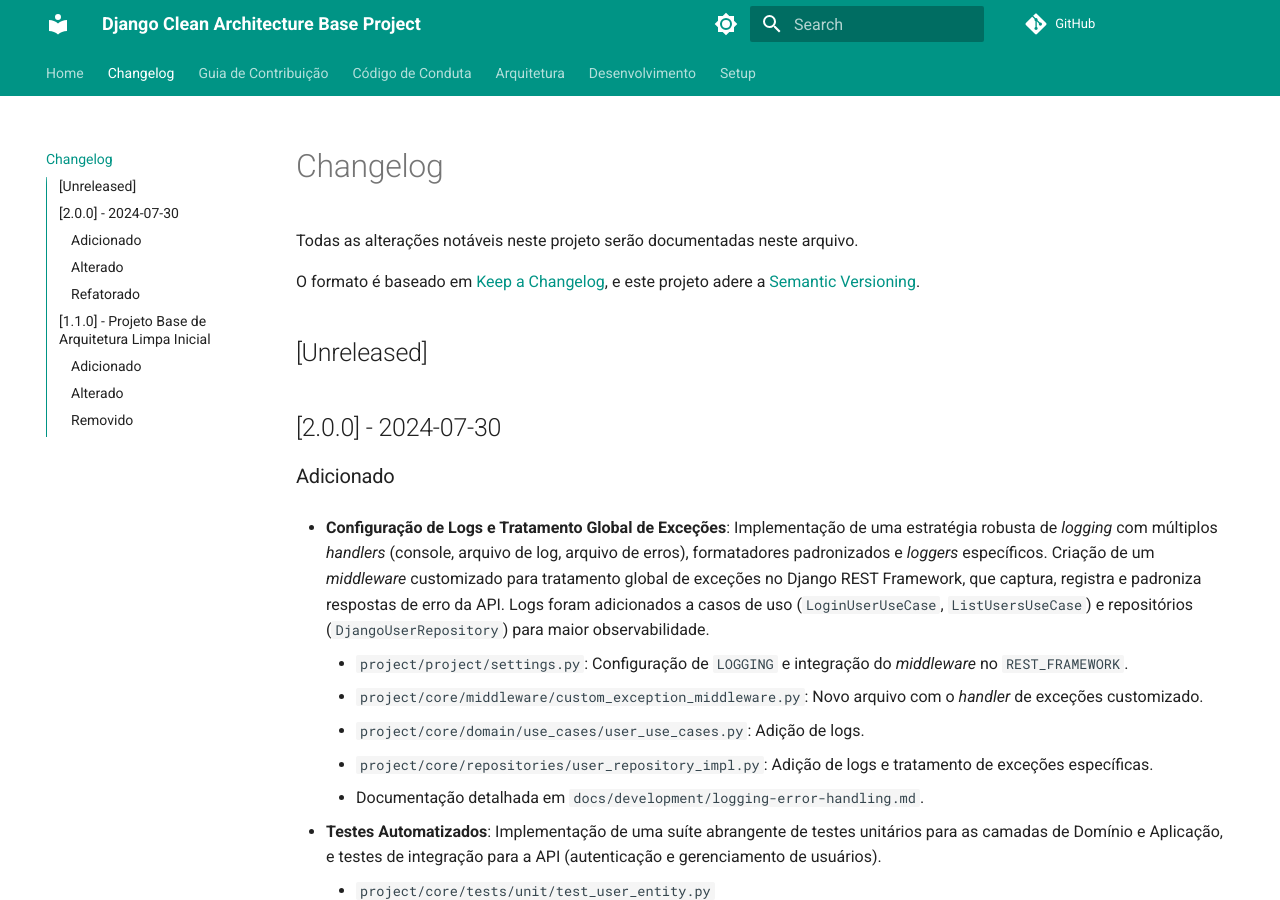
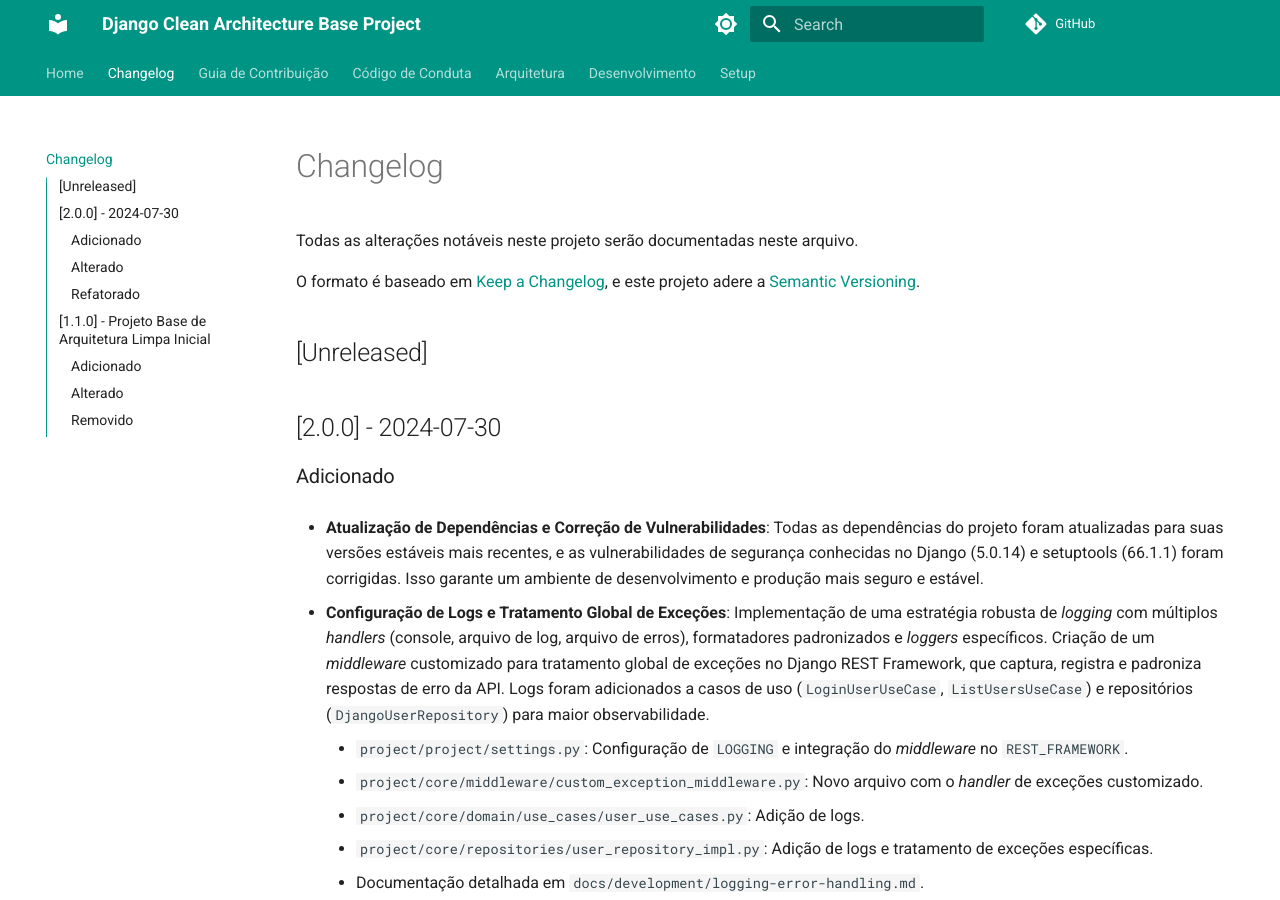
Before and after one commit to luderibeiro/django_base, an MkDocs documentation site: the page built from docs/CHANGELOG.md, in a window 1280 px wide and 900 px high. Built offline with MkDocs 1.6.1 and Material for MkDocs 9.7.7, drawn with Linux system fonts in a browser that asks for light colours; comment, search, counter and statistics services are not loaded.

Commit message:
docs: Adicionar atualização de dependências e correção de vulnerabilidades no CHANGELOG.md

```diff
--- a/docs/CHANGELOG.md
+++ b/docs/CHANGELOG.md
@@ -11,9 +11,12 @@
 
 ### Adicionado
 
--   **Configuração de Logs e Tratamento Global de Exceções**: Implementação de uma estratégia robusta de *logging* com múltiplos *handlers* (console, arquivo de log, arquivo de erros), formatadores padronizados e *loggers* específicos. Criação de um *middleware* customizado para tratamento global de exceções no Django REST Framework, que captura, registra e padroniza respostas de erro da API. Logs foram adicionados a casos de uso (`LoginUserUseCase`, `ListUsersUseCase`) e repositórios (`DjangoUserRepository`) para maior observabilidade.
-    -   `project/project/settings.py`: Configuração de `LOGGING` e integração do *middleware* no `REST_FRAMEWORK`.
-    -   `project/core/middleware/custom_exception_middleware.py`: Novo arquivo com o *handler* de exceções customizado.
+-   **Atualização de Dependências e Correção de Vulnerabilidades**: Todas as dependências do projeto foram atualizadas para suas versões estáveis mais recentes, e as vulnerabilidades de segurança conhecidas no Django (5.0.14) e setuptools (66.1.1) foram corrigidas. Isso garante um ambiente de desenvolvimento e produção mais seguro e estável.
+
+-   **Configuração de Logs e Tratamento Global de Exceções**: Implementação de uma estratégia robusta de _logging_ com múltiplos _handlers_ (console, arquivo de log, arquivo de erros), formatadores padronizados e _loggers_ específicos. Criação de um _middleware_ customizado para tratamento global de exceções no Django REST Framework, que captura, registra e padroniza respostas de erro da API. Logs foram adicionados a casos de uso (`LoginUserUseCase`, `ListUsersUseCase`) e repositórios (`DjangoUserRepository`) para maior observabilidade.
+
+    -   `project/project/settings.py`: Configuração de `LOGGING` e integração do _middleware_ no `REST_FRAMEWORK`.
+    -   `project/core/middleware/custom_exception_middleware.py`: Novo arquivo com o _handler_ de exceções customizado.
     -   `project/core/domain/use_cases/user_use_cases.py`: Adição de logs.
     -   `project/core/repositories/user_repository_impl.py`: Adição de logs e tratamento de exceções específicas.
     -   Documentação detalhada em `docs/development/logging-error-handling.md`.
@@ -26,7 +29,7 @@
     -   `project/core/tests/integration/test_user_api.py`
     -   Configuração do Pytest (`pytest.ini`) e adição de dependências (`pytest`, `pytest-mock`, `pytest-django`).
     -   Documentação detalhada em `docs/development/automated-testing.md`.
--   **Paginação e Filtragem**: Adicionadas capacidades de paginação (`offset`, `limit`) e filtragem (`search_query`) para a API de listagem de usuários. Isso envolveu modificações nos DTOs, interface de repositório, implementação do repositório (`DjangoUserRepository` usando `Q` objects), *serializers* e *views* do DRF, e testes de integração abrangentes.
+-   **Paginação e Filtragem**: Adicionadas capacidades de paginação (`offset`, `limit`) e filtragem (`search_query`) para a API de listagem de usuários. Isso envolveu modificações nos DTOs, interface de repositório, implementação do repositório (`DjangoUserRepository` usando `Q` objects), _serializers_ e _views_ do DRF, e testes de integração abrangentes.
     -   `project/core/domain/use_cases/user_use_cases.py`: DTOs `ListUsersRequest`, `ListUsersResponse` e `ListUsersUseCase` atualizados.
     -   `project/core/domain/data_access.py`: Interface `UserRepository` com `get_all_paginated_filtered`.
     -   `project/core/repositories/user_repository_impl.py`: Implementação de `get_all_paginated_filtered`.
```
